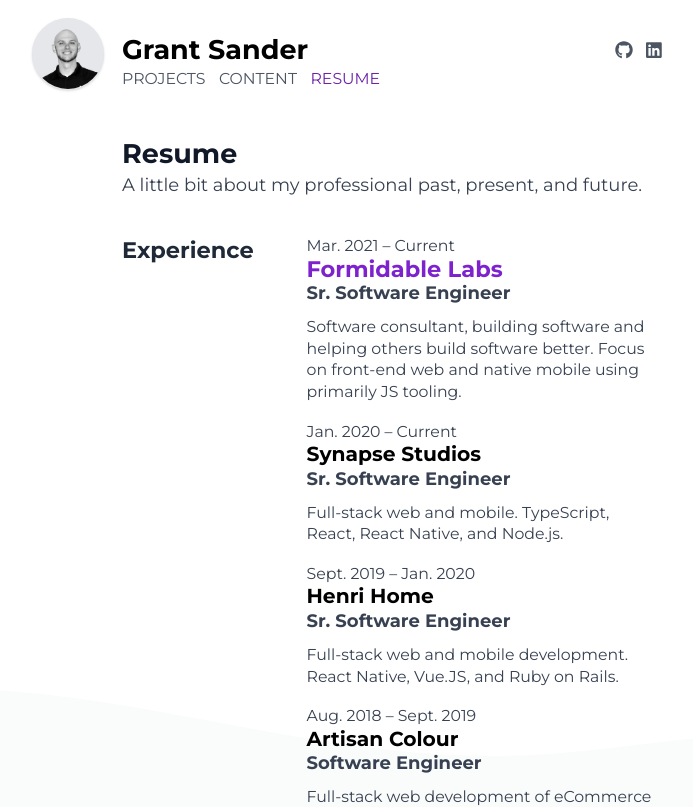
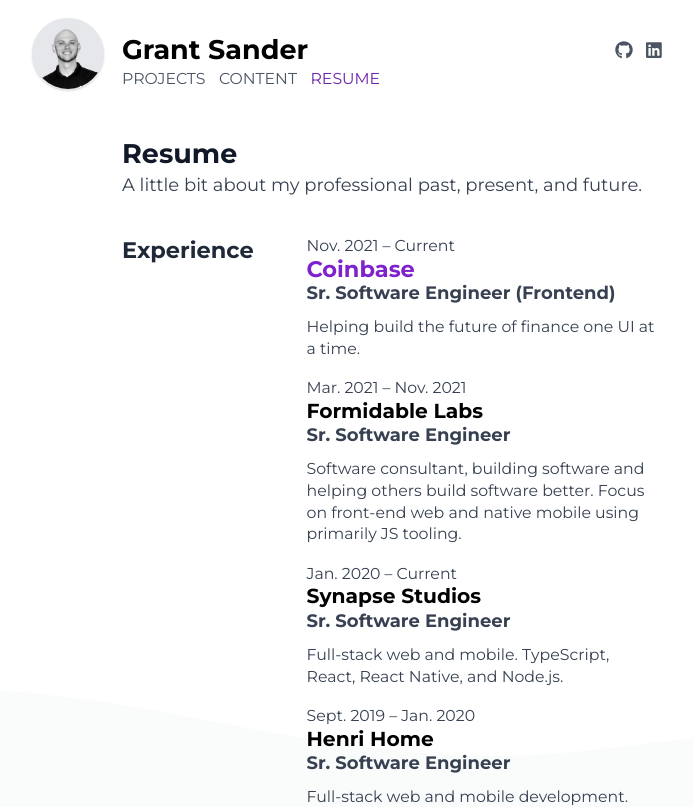
Before and after one commit to gksander/gksander-site-next, a Next.js app: page /resume in a window 1280 px wide. Shown: the top 807 px of the page, without its empty margins (248-941 px from the left). Built offline with nearby package versions, Linux system fonts and the light colour scheme; a web font is replaced by a local one.

Commit message:
Add Coinbase to Resume, fix scroll

```diff
--- a/pages/_document.js
+++ b/pages/_document.js
@@ -8,7 +8,7 @@
 
   render() {
     return (
-      <Html lang="en">
+      <Html lang="en" className="overflow-y-scroll">
         <Head />
         <body className="bg-white dark:bg-gray-700 dark:text-white">
           <Main />
--- a/pages/resume.tsx
+++ b/pages/resume.tsx
@@ -14,10 +14,16 @@
 
 const experiences: IExperience[] = [
   {
+    title: "Sr. Software Engineer (Frontend)",
+    company: "Coinbase",
+    description: `Helping build the future of finance one UI at a time.`,
+    time: `Nov. 2021 &ndash; Current`,
+  },
+  {
     title: "Sr. Software Engineer",
     company: "Formidable Labs",
     description: `Software consultant, building software and helping others build software better. Focus on front-end web and native mobile using primarily JS tooling.`,
-    time: `Mar. 2021 &ndash; Current`,
+    time: `Mar. 2021 &ndash; Nov. 2021`,
   },
   {
     title: "Sr. Software Engineer",
```
